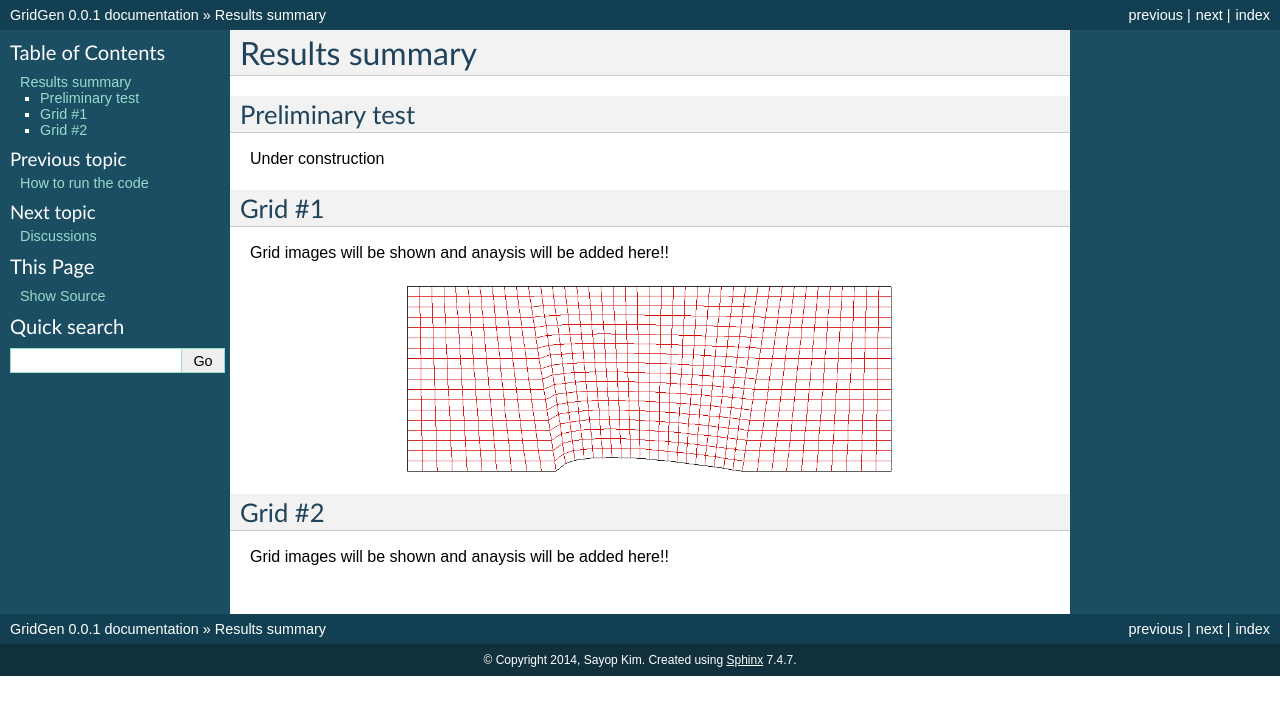
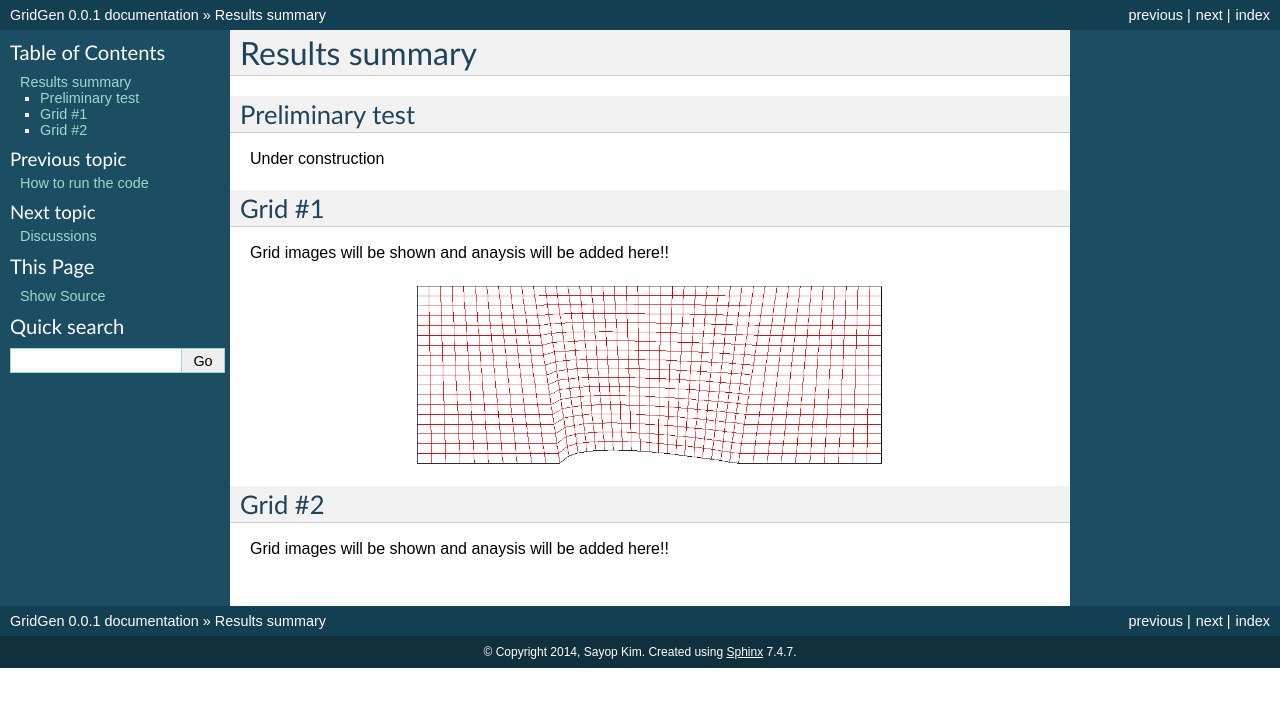
Before and after one commit to sayop/GridGen, a Sphinx documentation site: the page built from docs/source/Results/contents.rst, in a window 1280 px wide. Shown: the top 715 px of the page. Built offline with Sphinx 7.4.7, drawn with Linux system fonts in a browser that asks for light colours; pages that are not in the unit, such as notebooks, are missing from menus.

Commit message:
minor change and test

```diff
--- a/docs/source/Results/contents.rst
+++ b/docs/source/Results/contents.rst
@@ -13,7 +13,7 @@ Grid #1
 Grid images will be shown and anaysis will be added here!!
 
 .. image:: ./images/mesh_pr01.png
-   :width: 500px
+   :width: 60%
    :align: center
 
 
```
Also changed, not shown: 6 other files.
